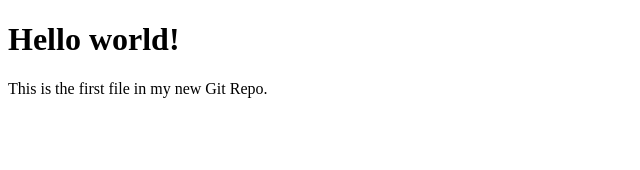
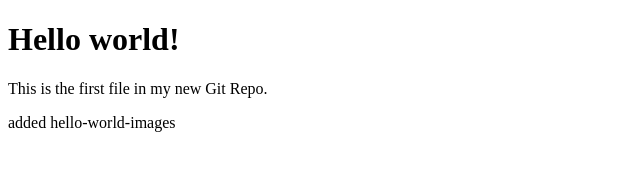
Before and after one commit to prasadydvv/w3schools-git-, a plain HTML site: page index.html in a window 1280 px wide. Shown: the whole page, without its empty margins (0-640 px from the left). Drawn offline with Linux system fonts and the light colour scheme.

Commit message:
added images <p> line in index.html

```diff
--- a/index.html
+++ b/index.html
@@ -7,6 +7,6 @@
 
 <h1>Hello world!</h1>
 <p>This is the first file in my new Git Repo.</p>
-
+<p>added hello-world-images</p>
 </body>
 </html>
```
